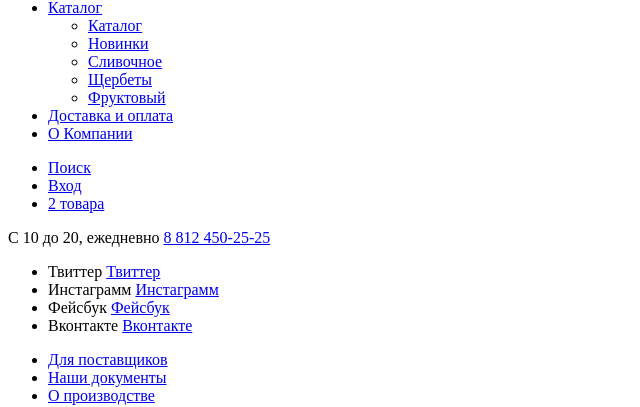
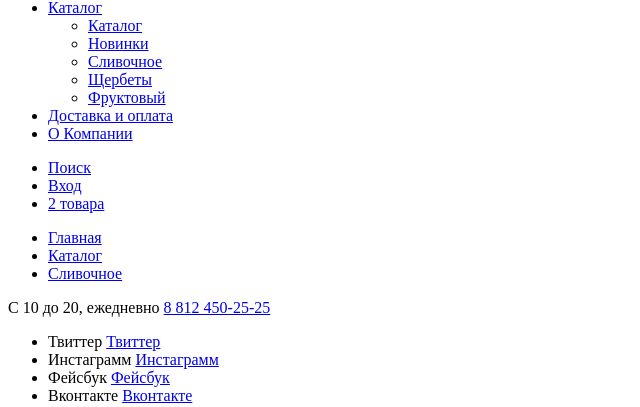
Before and after one commit to Grebenev/gllacy, a plain HTML site: page catalog.html in a window 1280 px wide. Shown: the part 43-450 px from the top of the page, without its empty margins (0-640 px from the left). Drawn offline with Linux system fonts and the light colour scheme.

Commit message:
Размечает блок хлебные крошки

```diff
--- a/catalog.html
+++ b/catalog.html
@@ -52,9 +52,14 @@
            </ul>
         </nav>
         <div class="breadcrumbs">
-          <p>
-            <span>С 10 до 20, ежедневно</span>
-            <a class="header__phone" href="#">8 812 450-25-25</a>
+          <ul class="breadcrumbs__list">
+            <li class="breadcrumbs__item"><a href="#" class="breadcrumbs__link">Главная</a></li>
+            <li class="breadcrumbs__item"><a href="#" class="breadcrumbs__link">Каталог</a></li>
+            <li class="breadcrumbs__item"><a href="#" class="breadcrumbs__link">Сливочное</a></li>
+          </ul>
+          <p class="breadcrumbs__contacts">
+            <span class="breadcrumbs__time">С 10 до 20, ежедневно</span>
+            <a class="breadcrumbs__phone" href="#">8 812 450-25-25</a>
           </p>
         </div>
       </header>
```
